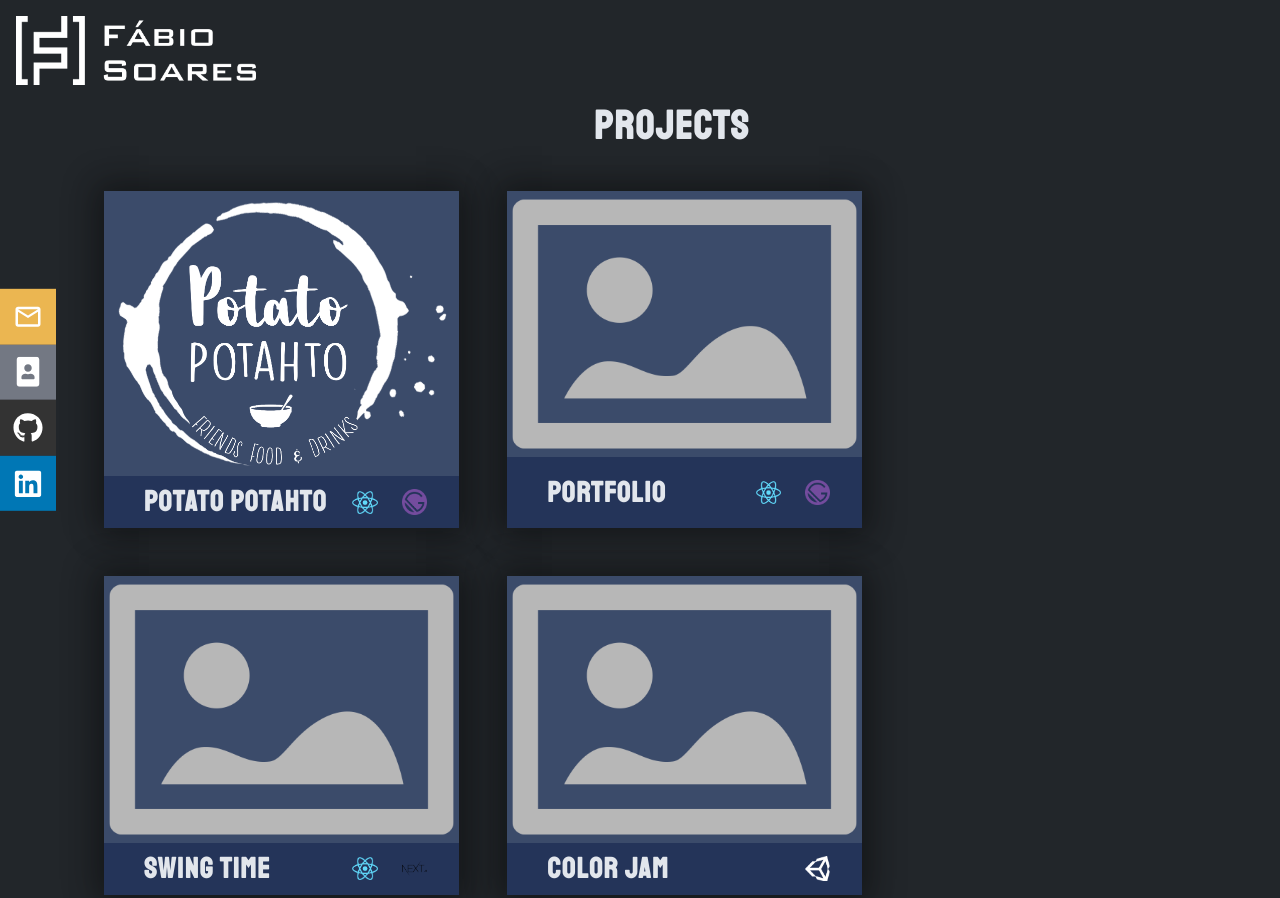
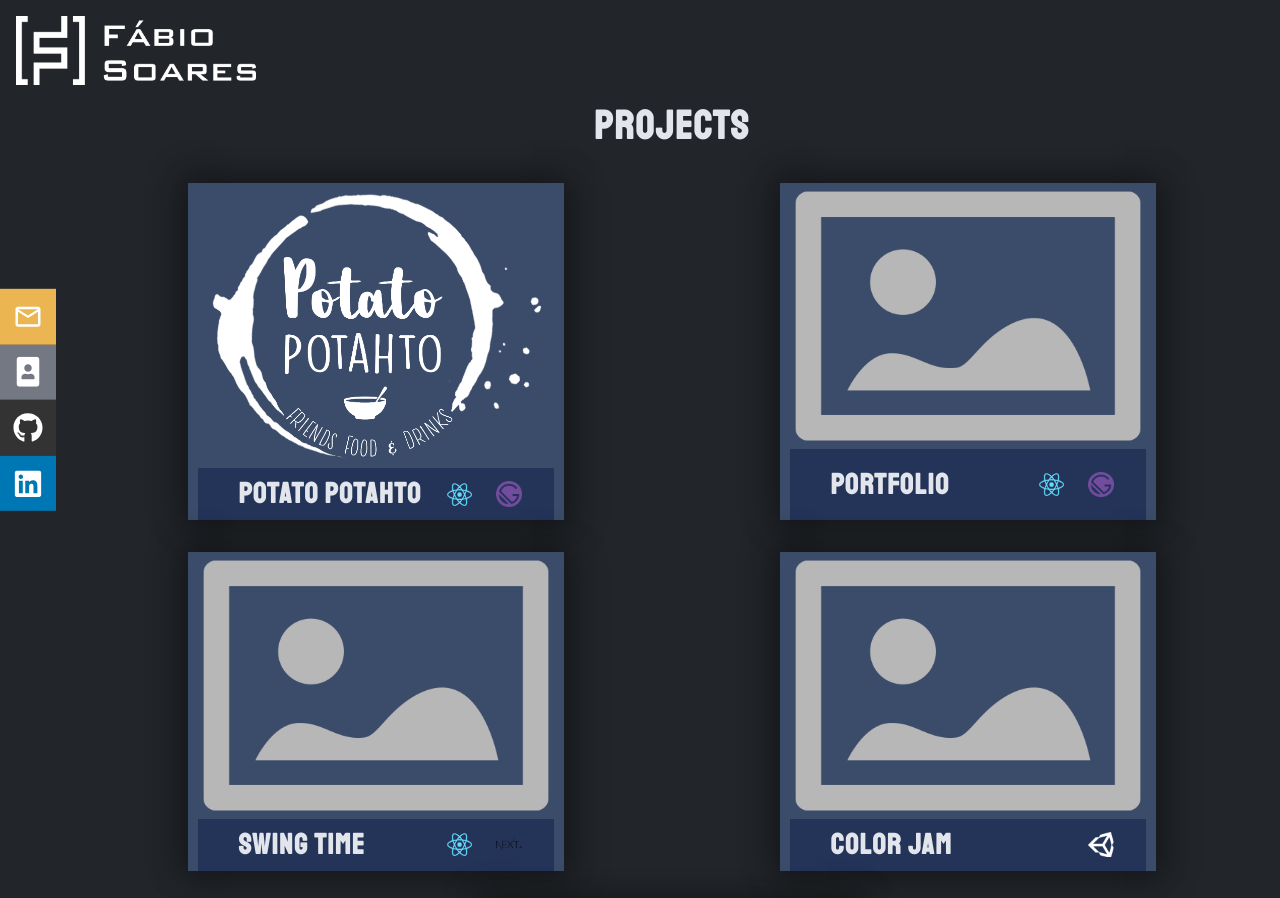
Before and after one commit to fmrsoares/portfolio, a Gatsby site: page / in a window 1280 px wide. Shown: the top 898 px of the page. Built offline with nearby package versions, Linux system fonts and the light colour scheme; Gatsby itself is replaced by a stand-in of ours.

Commit message:
quick fixes

```diff
--- a/package.json
+++ b/package.json
@@ -8,7 +8,7 @@
     "build": "gatsby build",
     "develop": "gatsby develop",
     "format": "prettier --write \"**/*.{js,jsx,json,md}\"",
-    "start": "npm run develop",
+    "start": "gatsby develop -H 0.0.0.0",
     "serve": "gatsby serve",
     "clean": "gatsby clean",
     "test": "echo \"Write tests! -> https://gatsby.dev/unit-testing\" && exit 1"
--- a/src/components/ProjectCard.js
+++ b/src/components/ProjectCard.js
@@ -41,8 +41,10 @@ const Container = styled.div`
   cursor: pointer;
   transition: 0.4s;
   position: relative;
+  border-left: 10px solid transparent;
+  border-right: 10px solid transparent;
   &:hover {
-    background-color: #243459;
+    transform: scale(0.98);
     border-left: 10px solid white;
     border-right: 10px solid white;
     box-shadow: 5px 5px 30px 15px rgba(0,0,0,0.25), -5px -5px 30px 15px rgba(0,0,0,0.22);
@@ -50,7 +52,7 @@ const Container = styled.div`
   display: flex;
   flex-direction: column;
   overflow: hidden;
-  margin: 1.5rem;
+  margin: 1rem;
   @media(min-width: 0px) {
     width: 90%;
   }
@@ -59,59 +61,6 @@ const Container = styled.div`
   }
   @media(min-width: 1200px) {
     width: 30%;
-  }
-`;
-
-const BorderHoverLeftTopMain = styled.div`
-  display: none;
-  border-top: 10px solid white;
-  position: absolute;
-  right: 0;
-  left: 95%;
-  top: 0;
-  transition: 0.4s;
-  ${Container}:hover &{
-    display: block;
-  }
-`;
-
-const BorderHoverRightTopMain = styled.div`
-  display: none;
-  border-bottom: 10px solid white;
-  position: absolute;
-  bottom: 0;
-  right: 0;
-  left: 95%;
-  transition: 0.4s;
-
-  ${Container}:hover &{
-    display: block;
-  }
-`;
-
-const BorderHoverLeftBottomMain = styled.div`
-  display: none;
-  border-top: 10px solid white;
-  position: absolute;
-  right: 95%;
-  left: 0;
-  top: 0;
-  transition: 0.4s;
-  ${Container}:hover &{
-    display: block;
-  }
-`;
-
-const BorderHoverRightBottomMain = styled.div`
-  display: none;
-  border-bottom: 10px solid white;
-  position: absolute;
-  bottom: 0;
-  right: 95%;
-  left: 0;
-  transition: 0.4s;
-  ${Container}:hover &{
-    display: block;
   }
 `;
 
@@ -133,7 +82,6 @@ const ProjectTitle = styled.div`
   flex:1;
   font-family: Staatliches;
   color: #E2E6EC;
-
   font-weight: bold;
   letter-spacing: 1.5px;
   margin-left: 2rem;
@@ -145,4 +93,56 @@ const ProjectTitle = styled.div`
   }
 `;
 
+const BorderHoverLeftTopMain = styled.div`
+  opacity: 0;
+  border-top: 10px solid white;
+  position: absolute;
+  right: 0;
+  left: 95%;
+  top: 0;
+  transition: 0.4s;
+  ${Container}:hover &{
+    opacity: 1;
+  }
+`;
+
+const BorderHoverRightTopMain = styled.div`
+  opacity: 0;
+  border-bottom: 10px solid white;
+  position: absolute;
+  bottom: 0;
+  right: 0;
+  left: 95%;
+  transition: 0.4s;
+  ${Container}:hover &{
+    opacity: 1;
+  }
+`;
+
+const BorderHoverLeftBottomMain = styled.div`
+  opacity: 0;
+  border-top: 10px solid white;
+  position: absolute;
+  right: 95%;
+  left: 0;
+  top: 0;
+  transition: 0.4s;
+  ${Container}:hover &{
+    opacity: 1;
+  }
+`;
+
+const BorderHoverRightBottomMain = styled.div`
+  opacity: 0;
+  border-bottom: 10px solid white;
+  position: absolute;
+  bottom: 0;
+  right: 95%;
+  left: 0;
+  transition: 0.4s;
+  ${Container}:hover &{
+    opacity: 1;
+  }
+`;
+
 export default ProjectCard;
--- a/src/components/ProjectModal.js
+++ b/src/components/ProjectModal.js
@@ -43,10 +43,10 @@ const ProjectModal = ({ modalIsOpen, closeModal, project }) => (
             <ProjectButtonText>Demo</ProjectButtonText>
           </ProjectButton>
           <ProjectButton
-            disabled
+            disabled={!project.srcLink}
             type="button"
             onClick={() => {
-              const win = window.open(project.githubLink, '_blank');
+              const win = window.open(project.srcLink, '_blank');
               win.focus();
             }}
           >
--- a/src/pages/index.md
+++ b/src/pages/index.md
@@ -8,9 +8,7 @@ contacts:
 projects:
   - name: Potato Potahto
     description: >
-      For this project I worked with things like Authentication with OAuth2, PayPal API, Database Design, UI & UX, and I used Vue and Vuex to make the project a Single Page Application.
-
-      Victor from Adventure Cord approached me to develop a website for his Discord bot where users can log in with their Discord accounts and view their profile stats, view other users's stats, read news and updates for the bot directly from the team and purchase products to use within the bot. Since I had a lot of time to build the project and wanted to learn as much as possible, I decided to build everything from scratch.
+      Lorem ipsum dolor sit amet, consectetur adipiscing elit. Etiam a urna et ligula lacinia accumsan ac non elit. Fusce vestibulum quam urna, et imperdiet sem facilisis vel. Curabitur id purus fringilla, tincidunt nunc nec, eleifend velit. Sed urna arcu, ultricies ac enim euismod, lacinia cursus eros. Mauris vestibulum sodales ornare. In in est rhoncus, aliquet sapien non, mollis ex. Pellentesque habitant morbi tristique senectus et netus et malesuada fames ac turpis egestas. Phasellus ultrices maximus est. Aliquam tempus interdum rutrum. Fusce maximus dapibus consectetur. In sollicitudin felis quis tristique ultricies. Nullam sed sapien ut nisl fermentum pellentesque. Ut a malesuada dui.
     logo: ../assets/potatoPotahtoLogo.png
     tags:
       - HTML, CSS & Javascript
@@ -24,7 +22,7 @@ projects:
         logo: ../assets/gatsbyLogo.png
     demoLink: https://potatopotahto.netlify.com/
   - name: Portfolio
-    description: ...cenas...
+    description: Lorem ipsum dolor sit amet, consectetur adipiscing elit. Etiam a urna et ligula lacinia accumsan ac non elit. Fusce vestibulum quam urna, et imperdiet sem facilisis vel. Curabitur id purus fringilla, tincidunt nunc nec, eleifend velit. Sed urna arcu, ultricies ac enim euismod, lacinia cursus eros. Mauris vestibulum sodales ornare. In in est rhoncus, aliquet sapien non, mollis ex. Pellentesque habitant morbi tristique senectus et netus et malesuada fames ac turpis egestas. Phasellus ultrices maximus est. Aliquam tempus interdum rutrum. Fusce maximus dapibus consectetur. In sollicitudin felis quis tristique ultricies. Nullam sed sapien ut nisl fermentum pellentesque. Ut a malesuada dui.
     logo: ../assets/logoPlaceholder.png
     tags:
       - HTML, CSS & Javascript
@@ -37,8 +35,9 @@ projects:
       - name: Gatsby
         logo: ../assets/gatsbyLogo.png
     demoLink: https://fs-portfolio.netlify.com/
+    srcLink: https://github.com/fmrsoares/portfolio
   - name: Swing Time
-    description: ...cenas...
+    description: Lorem ipsum dolor sit amet, consectetur adipiscing elit. Etiam a urna et ligula lacinia accumsan ac non elit. Fusce vestibulum quam urna, et imperdiet sem facilisis vel. Curabitur id purus fringilla, tincidunt nunc nec, eleifend velit. Sed urna arcu, ultricies ac enim euismod, lacinia cursus eros. Mauris vestibulum sodales ornare. In in est rhoncus, aliquet sapien non, mollis ex. Pellentesque habitant morbi tristique senectus et netus et malesuada fames ac turpis egestas. Phasellus ultrices maximus est. Aliquam tempus interdum rutrum. Fusce maximus dapibus consectetur. In sollicitudin felis quis tristique ultricies. Nullam sed sapien ut nisl fermentum pellentesque. Ut a malesuada dui.
     logo: ../assets/logoPlaceholder.png
     tags:
       - HTML, CSS & Javascript
@@ -50,7 +49,7 @@ projects:
       - name: Next.js
         logo: ../assets/nextLogo.png
   - name: Color Jam
-    description: ...cenas...
+    description: Lorem ipsum dolor sit amet, consectetur adipiscing elit. Etiam a urna et ligula lacinia accumsan ac non elit. Fusce vestibulum quam urna, et imperdiet sem facilisis vel. Curabitur id purus fringilla, tincidunt nunc nec, eleifend velit. Sed urna arcu, ultricies ac enim euismod, lacinia cursus eros. Mauris vestibulum sodales ornare. In in est rhoncus, aliquet sapien non, mollis ex. Pellentesque habitant morbi tristique senectus et netus et malesuada fames ac turpis egestas. Phasellus ultrices maximus est. Aliquam tempus interdum rutrum. Fusce maximus dapibus consectetur. In sollicitudin felis quis tristique ultricies. Nullam sed sapien ut nisl fermentum pellentesque. Ut a malesuada dui.
     logo: ../assets/logoPlaceholder.png
     tags:
       - Unity
@@ -58,7 +57,7 @@ projects:
       - name: Unity
         logo: ../assets/unity.png
   - name: Trading Bot
-    description: ...cenas...
+    description: Lorem ipsum dolor sit amet, consectetur adipiscing elit. Etiam a urna et ligula lacinia accumsan ac non elit. Fusce vestibulum quam urna, et imperdiet sem facilisis vel. Curabitur id purus fringilla, tincidunt nunc nec, eleifend velit. Sed urna arcu, ultricies ac enim euismod, lacinia cursus eros. Mauris vestibulum sodales ornare. In in est rhoncus, aliquet sapien non, mollis ex. Pellentesque habitant morbi tristique senectus et netus et malesuada fames ac turpis egestas. Phasellus ultrices maximus est. Aliquam tempus interdum rutrum. Fusce maximus dapibus consectetur. In sollicitudin felis quis tristique ultricies. Nullam sed sapien ut nisl fermentum pellentesque. Ut a malesuada dui.
     logo: ../assets/logoPlaceholder.png
     tags:
       - Python3.7
--- a/src/templates/index.js
+++ b/src/templates/index.js
@@ -28,7 +28,6 @@ const GlobalStyle = createGlobalStyle`
 
 const App = ({ data }) => {
   const { projects, contacts, portfolioLogo } = data.markdownRemark.frontmatter;
-  console.log(data.markdownRemark.frontmatter);
   const [modalIsOpen, setModalIsOpen] = useState(false);
   const [selectedProjectModal, setProjectModal] = useState(projects[0]);
   return (
@@ -98,6 +97,7 @@ export const getProjectsQuery = graphql`
           name
           tags
           demoLink
+          srcLink
           logo {
             childImageSharp {
               fluid {
@@ -130,7 +130,7 @@ const Projects = styled.div`
 const ProjectsLayout = styled.div`
   display: flex;
   flex-flow: row wrap;
-  justify-content: start;
+  justify-content: space-around;
 `;
 
 const Header = styled.div`
```
Also changed, not shown: src/assets/imageedit_9_3164630778.png (added), 1 other file.
